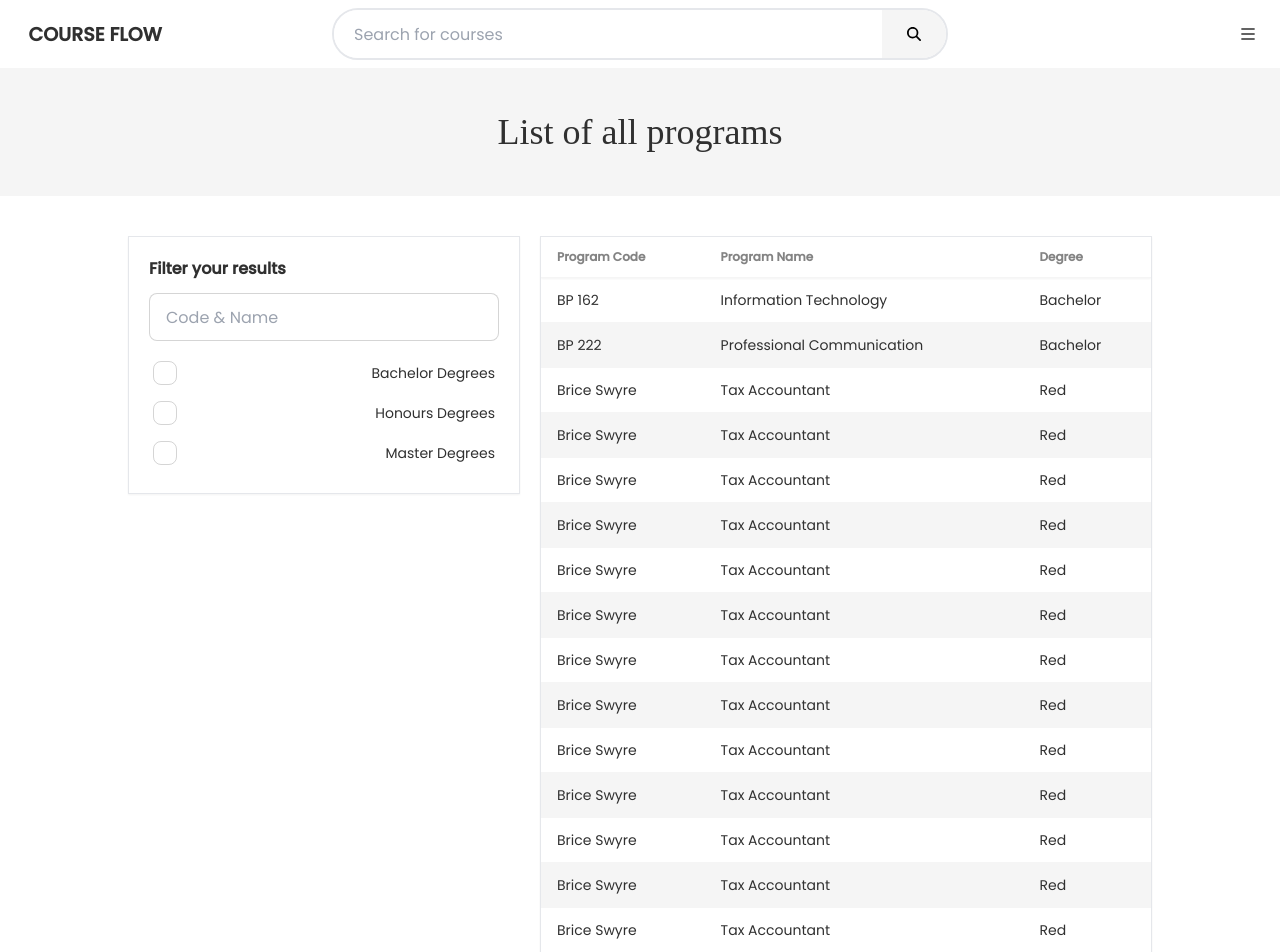
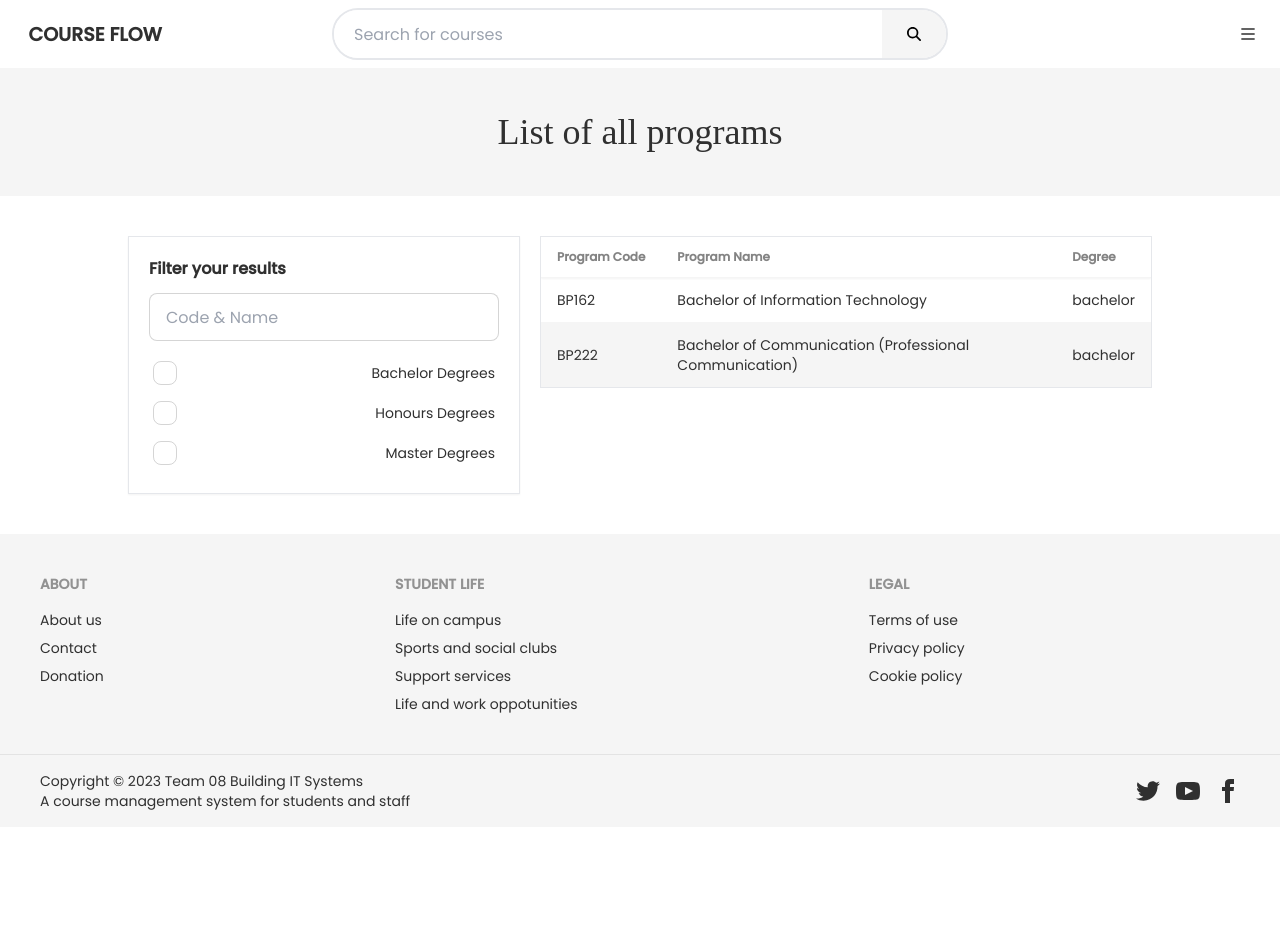
Before and after one commit to ThaiHoangDang/course-flow, a React (Create React App) app: page /programs-list in a window 1280 px wide. Shown: the top 952 px of the page. After the commit the page ends 827 px from the top, so only its background shows below. Built offline with nearby package versions, Linux system fonts and the light colour scheme; a web font is replaced by a local one.

Commit message:
add dynamic table

```diff
--- a/src/assets/tempData/programs.js
+++ b/src/assets/tempData/programs.js
@@ -1,4 +1,4 @@
-const programs =
+export const programs =
   [
     {
       "code": "BP162",
--- a/src/components/CoursesList/CoursesTable.jsx
+++ b/src/components/CoursesList/CoursesTable.jsx
@@ -1,3 +1,5 @@
+import { courses } from "../../assets/tempData/courses";
+
 export default function CoursesTable() {
   return (
     <div className="overflow-x-auto bg-base-100 border-1">
@@ -6,90 +8,17 @@ export default function CoursesTable() {
           <tr>
             <th>Course Code</th>
             <th>Course Name</th>
-            <th>Favorite Color</th>
+            <th>Course type</th>
           </tr>
         </thead>
         <tbody>
-          <tr>
-            <td>Cy Ganderton</td>
-            <td>Quality Control Specialist</td>
-            <td>Blue</td>
-          </tr>
-          <tr>
-            <td>Hart Hagerty</td>
-            <td>Desktop Support Technician</td>
-            <td>Purple</td>
-          </tr>
-          <tr>
-            <td>Brice Swyre</td>
-            <td>Tax Accountant</td>
-            <td>Red</td>
-          </tr>
-          <tr>
-            <td>Brice Swyre</td>
-            <td>Tax Accountant</td>
-            <td>Red</td>
-          </tr>
-          <tr>
-            <td>Brice Swyre</td>
-            <td>Tax Accountant</td>
-            <td>Red</td>
-          </tr>
-          <tr>
-            <td>Brice Swyre</td>
-            <td>Tax Accountant</td>
-            <td>Red</td>
-          </tr>
-          <tr>
-            <td>Brice Swyre</td>
-            <td>Tax Accountant</td>
-            <td>Red</td>
-          </tr>
-          <tr>
-            <td>Brice Swyre</td>
-            <td>Tax Accountant</td>
-            <td>Red</td>
-          </tr>
-          <tr>
-            <td>Brice Swyre</td>
-            <td>Tax Accountant</td>
-            <td>Red</td>
-          </tr>
-          <tr>
-            <td>Brice Swyre</td>
-            <td>Tax Accountant</td>
-            <td>Red</td>
-          </tr>
-          <tr>
-            <td>Brice Swyre</td>
-            <td>Tax Accountant</td>
-            <td>Red</td>
-          </tr>
-          <tr>
-            <td>Brice Swyre</td>
-            <td>Tax Accountant</td>
-            <td>Red</td>
-          </tr>
-          <tr>
-            <td>Brice Swyre</td>
-            <td>Tax Accountant</td>
-            <td>Red</td>
-          </tr>
-          <tr>
-            <td>Brice Swyre</td>
-            <td>Tax Accountant</td>
-            <td>Red</td>
-          </tr>
-          <tr>
-            <td>Brice Swyre</td>
-            <td>Tax Accountant</td>
-            <td>Red</td>
-          </tr>
-          <tr>
-            <td>Brice Swyre</td>
-            <td>Tax Accountant</td>
-            <td>Red</td>
-          </tr>
+          {courses.map((course) => (
+            <tr>
+              <td>{course["code"]}</td>
+              <td>{course["name"]}</td>
+              <td>{course["type"]}</td>
+            </tr>
+          ))}
         </tbody>
       </table>
     </div>
--- a/src/components/ProgramsList/ProgramsTable.jsx
+++ b/src/components/ProgramsList/ProgramsTable.jsx
@@ -1,3 +1,5 @@
+import { programs } from "../../assets/tempData/programs";
+
 export default function ProgramsTable() {
   return (
     <div className="overflow-x-auto bg-base-100 border-1">
@@ -10,86 +12,13 @@ export default function ProgramsTable() {
           </tr>
         </thead>
         <tbody>
-          <tr>
-            <td>BP 162</td>
-            <td>Information Technology</td>
-            <td>Bachelor</td>
-          </tr>
-          <tr>
-            <td>BP 222</td>
-            <td>Professional Communication</td>
-            <td>Bachelor</td>
-          </tr>
-          <tr>
-            <td>Brice Swyre</td>
-            <td>Tax Accountant</td>
-            <td>Red</td>
-          </tr>
-          <tr>
-            <td>Brice Swyre</td>
-            <td>Tax Accountant</td>
-            <td>Red</td>
-          </tr>
-          <tr>
-            <td>Brice Swyre</td>
-            <td>Tax Accountant</td>
-            <td>Red</td>
-          </tr>
-          <tr>
-            <td>Brice Swyre</td>
-            <td>Tax Accountant</td>
-            <td>Red</td>
-          </tr>
-          <tr>
-            <td>Brice Swyre</td>
-            <td>Tax Accountant</td>
-            <td>Red</td>
-          </tr>
-          <tr>
-            <td>Brice Swyre</td>
-            <td>Tax Accountant</td>
-            <td>Red</td>
-          </tr>
-          <tr>
-            <td>Brice Swyre</td>
-            <td>Tax Accountant</td>
-            <td>Red</td>
-          </tr>
-          <tr>
-            <td>Brice Swyre</td>
-            <td>Tax Accountant</td>
-            <td>Red</td>
-          </tr>
-          <tr>
-            <td>Brice Swyre</td>
-            <td>Tax Accountant</td>
-            <td>Red</td>
-          </tr>
-          <tr>
-            <td>Brice Swyre</td>
-            <td>Tax Accountant</td>
-            <td>Red</td>
-          </tr>
-          <tr>
-            <td>Brice Swyre</td>
-            <td>Tax Accountant</td>
-            <td>Red</td>
-          </tr>
-          <tr>
-            <td>Brice Swyre</td>
-            <td>Tax Accountant</td>
-            <td>Red</td>
-          </tr>
-          <tr>
-            <td>Brice Swyre</td>
-            <td>Tax Accountant</td>
-            <td>Red</td>
-          </tr>
-          <tr>
-            <td>Brice Swyre</td>
-            <td>Tax Accountant</td>
-            <td>Red</td>
-          </tr>
+          { programs.map((program) => (
+            <tr>
+              <td>{program["code"]}</td>
+              <td>{program["name"]}</td>
+              <td>{program["type"]}</td>
+            </tr>
+          ))}
         </tbody>
       </table>
     </div>
--- a/src/pages/admins/ProgramsList.jsx
+++ b/src/pages/admins/ProgramsList.jsx
@@ -13,7 +13,7 @@ export default function ProgramsList() {
         <div className="basis-3/12 my-10 min-w-fit">
           <ProgramsFilter />
         </div>
-        <div className="basis-9/12 my-10 shadow-sm">
+        <div className="basis-9/12 my-10">
           <ProgramsTable />
         </div>
 			</div>
--- a/src/pages/common/CoursesList.jsx
+++ b/src/pages/common/CoursesList.jsx
@@ -13,7 +13,7 @@ export default function CourseList() {
         <div className="basis-3/12 my-10 min-w-fit">
           <CoursesFilter />
         </div>
-        <div className="basis-9/12 my-10 shadow-sm">
+        <div className="basis-9/12 my-10">
           <CoursesTable />
         </div>
       </div>
```
